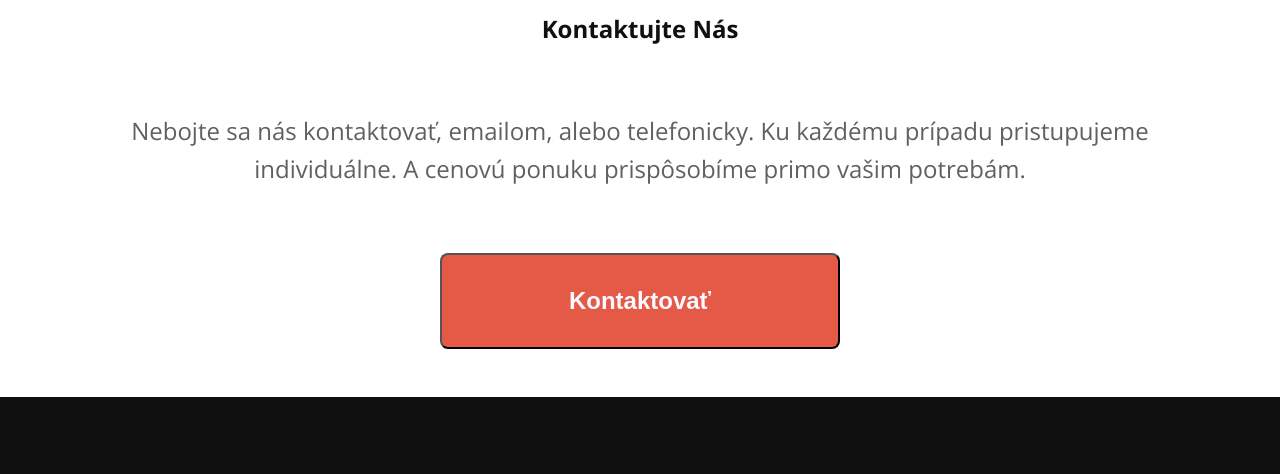
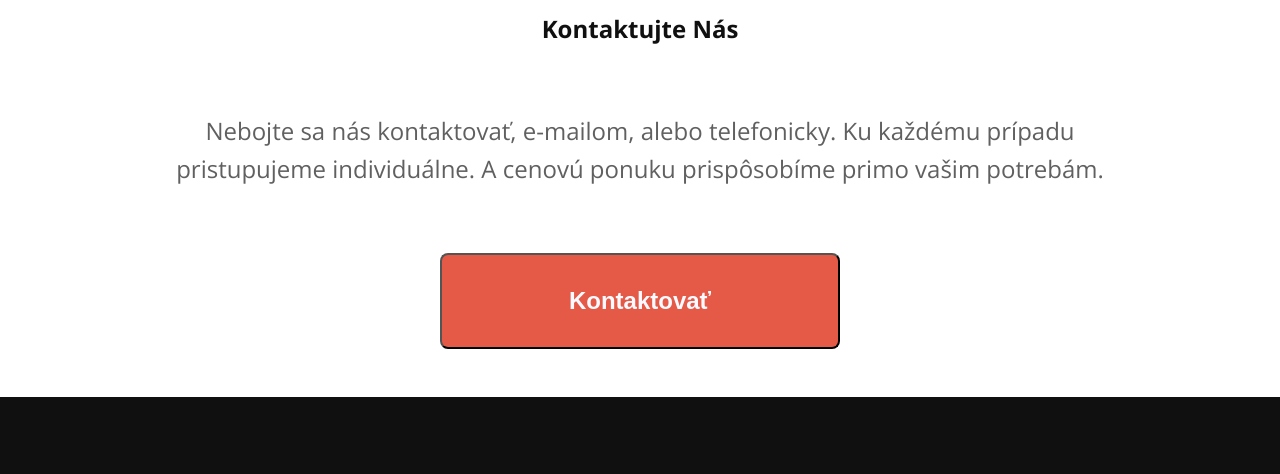
Before and after one commit to branonemcek/hodinov-_majster, a plain HTML site: page index.html in a window 1280 px wide. Shown: the part 2623-3097 px from the top of the page. Drawn offline with nearby package versions, Linux system fonts and the light colour scheme; a script that the page names is missing.

Commit message:
Update index.html

```diff
--- a/index.html
+++ b/index.html
@@ -213,7 +213,7 @@
                 <div class="newsletter__container bd-grid">
                     <div class="newsletter__subscribed">
                         <h2 class="section-title">Kontaktujte Nás</h2>
-                        <p class="newsletter__description">Nebojte sa nás kontaktovať, emailom, alebo telefonicky. Ku každému prípadu pristupujeme individuálne. A cenovú ponuku prispôsobíme primo vašim potrebám.</p>
+                        <p class="newsletter__description">Nebojte sa nás kontaktovať, e-mailom, alebo telefonicky. Ku každému prípadu pristupujeme individuálne. A cenovú ponuku prispôsobíme primo vašim potrebám.</p>
 
                         <form action="mailto:someone@example.com?subject=Popis Problemu" method="post" enctype="text/plain" class="newsletter__form">
                              <!--===== SPONSORS <input type="text" class="newsletter__input" placeholder="Enter your email">
@@ -282,4 +282,5 @@
         <!--===== MAIN JS =====-->
         <script src="js/main.js"></script>
     </body>
+
 </html>
```
